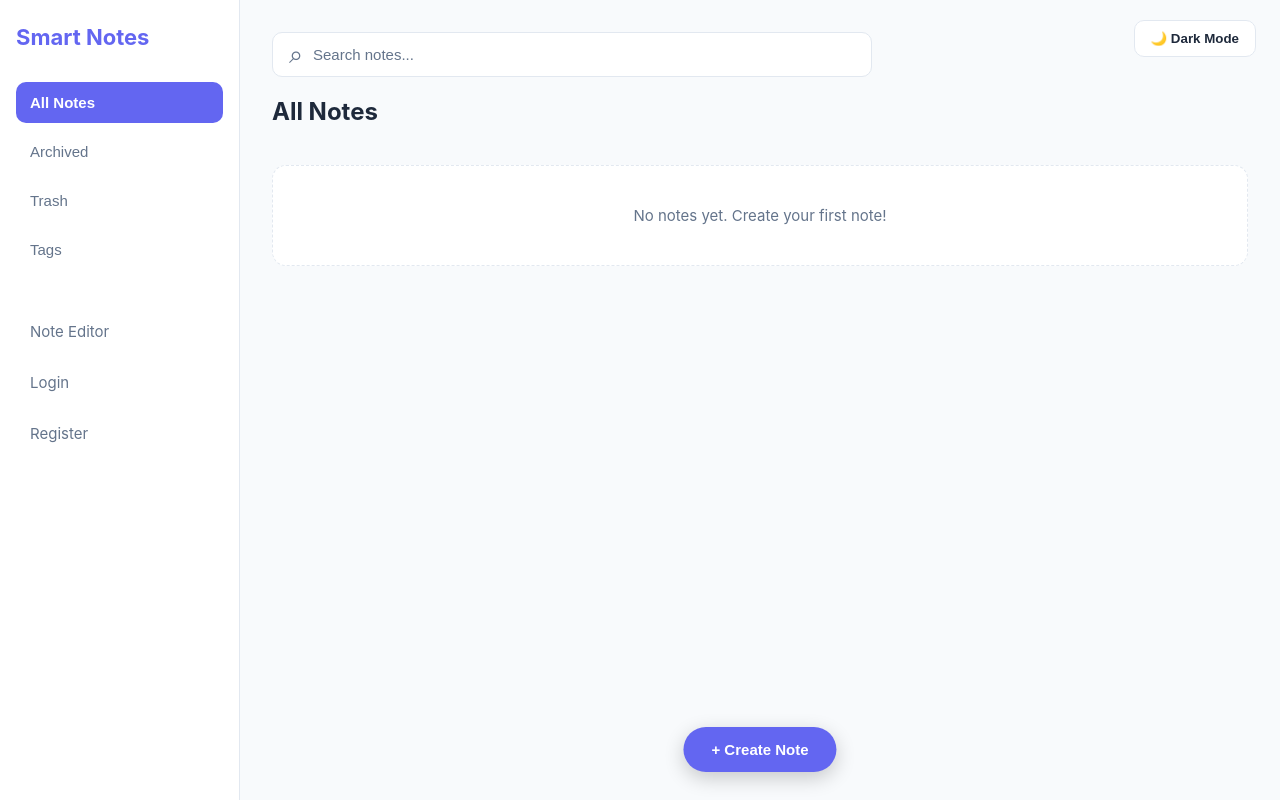
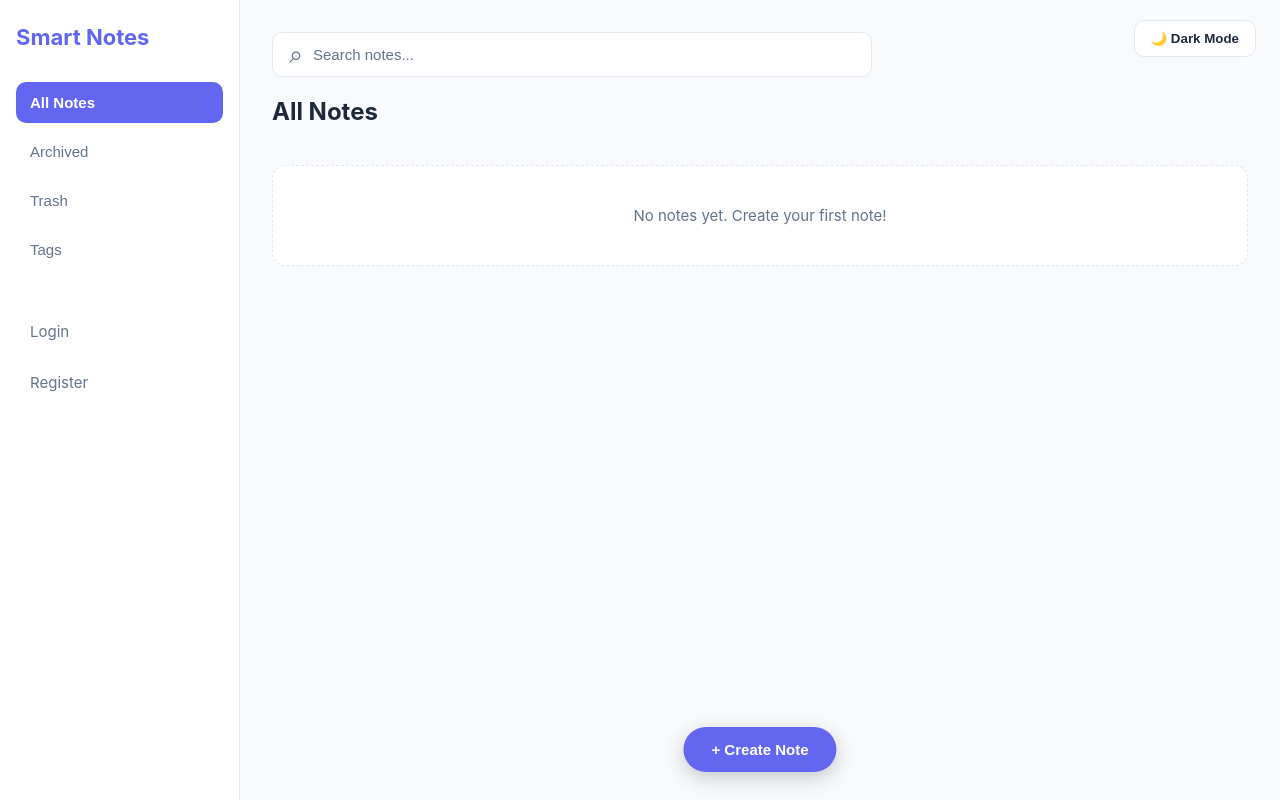
Before and after one commit to Siddharth-sem/PROJECTS-MERN, a React app in the folder smart-notes/frontend/: page /dashboard in a window 1280 px wide. Built offline with nearby package versions, Linux system fonts and the light colour scheme; the HTML template or start-up script is replaced by a standard one.

Commit message:
feat: update Sidebar component layout and styles; remove NoteEditor link and add CSS for sidebar

```diff
--- a/smart-notes/frontend/src/App.jsx
+++ b/smart-notes/frontend/src/App.jsx
@@ -65,6 +65,7 @@ const AppLayout = () => {
           path="/notes/:id"
           element={
             <NotePreview
+              key={location.pathname}
               theme={theme}
               toggleTheme={() =>
                 setTheme((current) =>
--- a/smart-notes/frontend/src/components/NavBar.jsx
+++ b/smart-notes/frontend/src/components/NavBar.jsx
@@ -6,7 +6,6 @@ const NavBar = () => {
       <Link to={"/login"}>Login</Link>
       <Link to={"/dashboard"}>Dashboard</Link>
       <Link to={"/register"}>Register</Link>
-      <Link to={"/editor"}>NoteEditor</Link>
     </nav>
   )
 }
--- /dev/null
+++ b/smart-notes/frontend/src/components/Sidebar.css
@@ -0,0 +1,18 @@
+.sidebar {
+  display: flex;
+  flex-direction: column;
+  min-height: 100vh;
+}
+
+.sidebar-nav {
+  display: flex;
+  flex-direction: column;
+}
+
+.sidebar-bottom {
+  margin-top: auto;
+  display: flex;
+  flex-direction: column;
+  gap: 10px;
+  padding-top: 20px;
+}
--- a/smart-notes/frontend/src/components/Sidebar.jsx
+++ b/smart-notes/frontend/src/components/Sidebar.jsx
@@ -5,8 +5,8 @@ const Sidebar = ({ activeSection, setActiveSection }) => {
     { label: "All Notes", value: "all" },
     { label: "Archived", value: "archived" },
     { label: "Trash", value: "trash" },
-    { label: "Tags", value: "tags" }
-  ]
+    { label: "Tags", value: "tags" },
+  ];
 
   return (
     <aside className="sidebar">
@@ -27,10 +27,6 @@ const Sidebar = ({ activeSection, setActiveSection }) => {
       </nav>
 
       <div className="sidebar-bottom">
-        <Link to="/editor/new" className="sidebar-link">
-          Note Editor
-        </Link>
-
         <Link to="/login" className="sidebar-link">
           Login
         </Link>
@@ -39,10 +35,8 @@ const Sidebar = ({ activeSection, setActiveSection }) => {
           Register
         </Link>
       </div>
+    </aside>
+  );
+};
 
-    </aside>
-
-  )
-}
-
-export default Sidebar
+export default Sidebar;
```
Lines whose indentation alone changed are shown as unchanged.
